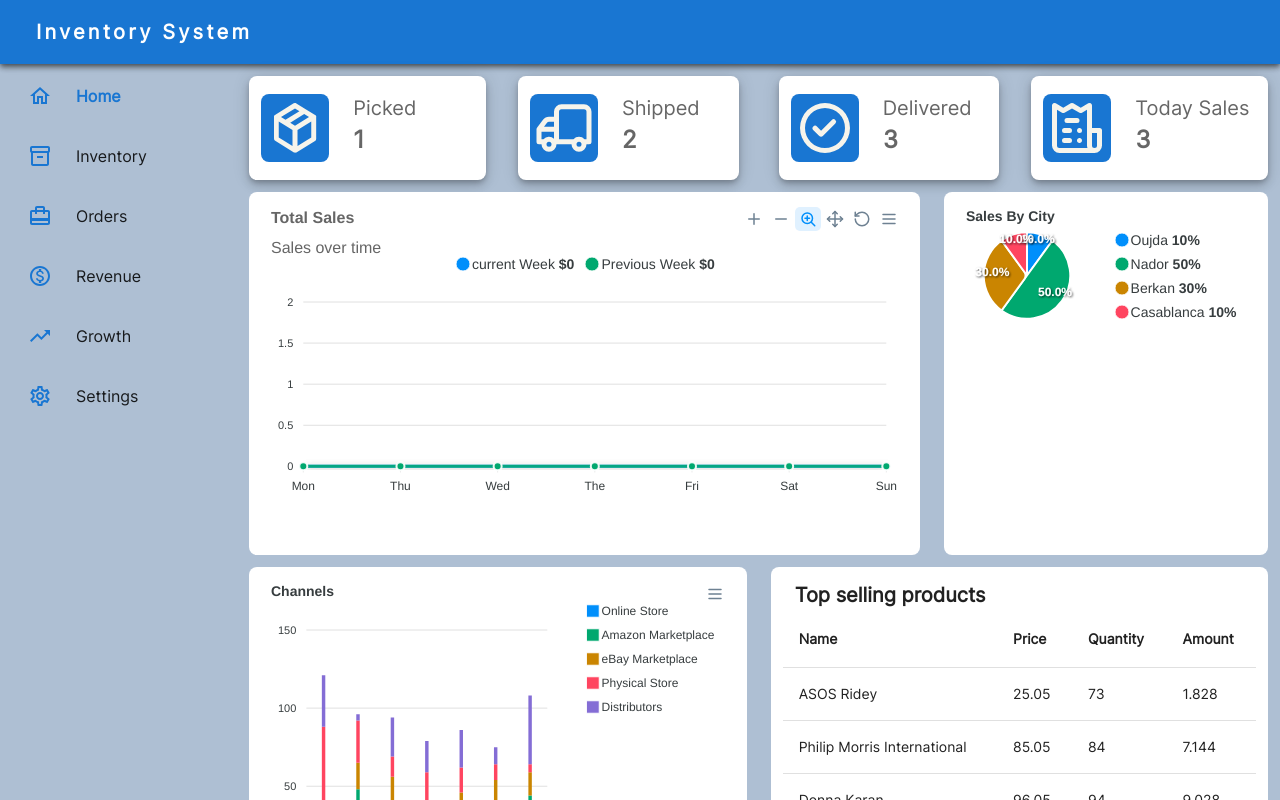
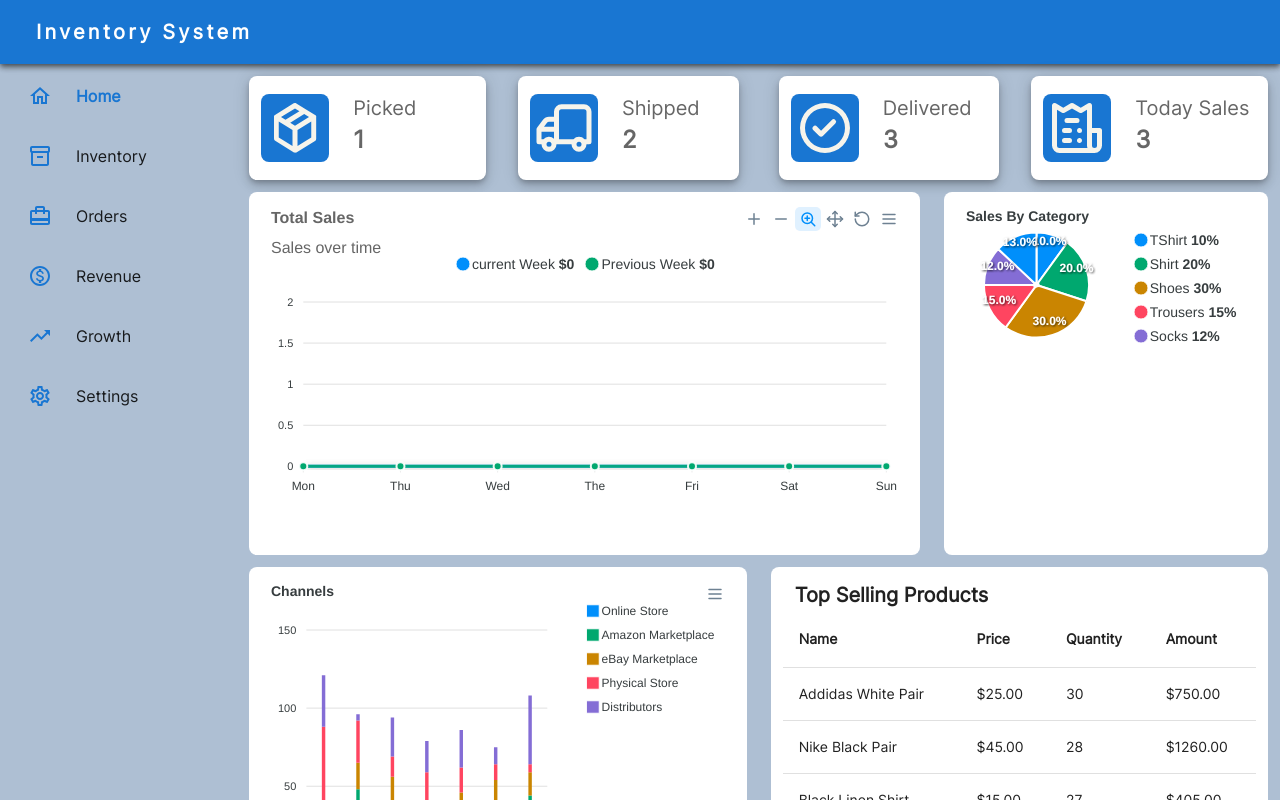
Before and after one commit to BimalaWijekoon/Inventory_Management_System, a React (Vite) app in the folder e-commerce-inventory-system/: page / in a window 1280 px wide. Shown: the top 800 px of the page. Built offline with nearby package versions, Linux system fonts and the light colour scheme.

Commit message:
sales by category names and recursion fro topselling products amount calculation

```diff
--- a/e-commerce-inventory-system/src/components/bodyComponents/Home/Home.jsx
+++ b/e-commerce-inventory-system/src/components/bodyComponents/Home/Home.jsx
@@ -7,7 +7,7 @@ import UilTruck from "@iconscout/react-unicons/icons/uil-truck";
 import UilCheckCircle from "@iconscout/react-unicons/icons/uil-check-circle";
 import InfoCard from "../../subComponents/InfoCard";
 import TotalSales from "./TotalSales";
-import SalesByCity from "./SalesByCity";
+import SalesByCategoty from "./SalesByCategory";
 import Channels from "./Channels";
 import TopSellingProduct from "./TopSellingProduct";
 export default class Home extends Component {
@@ -80,7 +80,7 @@ export default class Home extends Component {
             <TotalSales data={data} />
           </Grid>
           <Grid item md={4}>
-            <SalesByCity data={data} />
+            <SalesByCategoty data={data} />
           </Grid>
         </Grid>
 
--- a/e-commerce-inventory-system/src/components/bodyComponents/Home/SalesByCity.jsx
+++ b/e-commerce-inventory-system/src/components/bodyComponents/Home/SalesByCategory.jsx
@@ -2,27 +2,29 @@ import React from "react";
 import { Box } from "@mui/material";
 import ApexCharts from "react-apexcharts";
 
-export default function SalesByCity() {
+export default function SalesByCategory() {
   const donutOption = {
-    labels: ["Oujda", "Nador", "Berkan", "Casablanca"],
+    labels: ["TShirt", "Shirt", "Shoes", "Trousers", "Socks", "Shorts"],
     legend: {
       position: "right",
       fontSize: "14",
 
       customLegendItems: [
-        "Oujda <b>10%</b>",
-        "Nador <b>50%</b>",
-        "Berkan <b>30%</b>",
-        "Casablanca <b>10%</b>",
+        "TShirt <b>10%</b>",
+        "Shirt <b>20%</b>",
+        "Shoes <b>30%</b>",
+        "Trousers <b>15%</b>",
+        "Socks <b>12%</b>",
+        "Shorts <b>13%</b>",
       ],
       //   const total = data.reduce((sum, value) => sum + value, 0);
       // const percentages = data.map(value => ((value / total) * 100).toFixed(2) + '%');
     },
     title: {
-      text: "Sales By City",
+      text: "Sales By Category",
     },
   };
-  const donutSeries = [10, 50, 30, 10];
+  const donutSeries = [10, 20, 30, 15, 12, 13];
 
   return (
     <Box
--- a/e-commerce-inventory-system/src/components/bodyComponents/Home/TopSellingProduct.jsx
+++ b/e-commerce-inventory-system/src/components/bodyComponents/Home/TopSellingProduct.jsx
@@ -9,19 +9,36 @@ import {
   TableRow,
   Typography,
 } from "@mui/material";
+
 export default function TopSellingProduct() {
   const products = [
-    { name: "ASOS Ridey", price: 25.05, quantity: 73, amount: 1.828 },
-    {
-      name: "Philip Morris International",
-      price: 85.05,
-      quantity: 84,
-      amount: 7.144,
-    },
-    { name: "Donna Karan", price: 96.05, quantity: 94, amount: 9.028 },
-    { name: "Marco Pollo", price: 31.09, quantity: 51, amount: 1.585 },
-    { name: "Dolce Gabbana", price: 27.09, quantity: 78, amount: 2.113 },
+    { name: "Addidas White Pair", price: 25.0, quantity: 30 },
+    { name: "Nike Black Pair", price: 45.0, quantity: 28 },
+    { name: "Black Linen Shirt", price: 15.0, quantity: 27 },
+    { name: "Beige Pants", price: 20.0, quantity: 25 },
+    { name: "Black Shorts", price: 18.0, quantity: 20 },
   ];
+
+  // Recursive function to calculate amounts
+  const calculateAmounts = (products, index = 0) => {
+    // Base case: If index is out of bounds, return an empty array
+    if (index >= products.length) {
+      return [];
+    }
+
+    // Calculate amount for the current product
+    const currentAmount = {
+      ...products[index],
+      amount: products[index].price * products[index].quantity,
+    };
+
+    // Recursive call for the remaining products
+    return [currentAmount, ...calculateAmounts(products, index + 1)];
+  };
+
+  // Get updated products with amounts
+  const updatedProducts = calculateAmounts(products);
+
   return (
     <Box
       sx={{
@@ -33,7 +50,7 @@ export default function TopSellingProduct() {
       }}
     >
       <Typography variant="h6" fontWeight={"bold"} sx={{ mx: 3 }}>
-        Top selling products
+        Top Selling Products
       </Typography>
       <TableContainer>
         <Table>
@@ -46,16 +63,14 @@ export default function TopSellingProduct() {
             </TableRow>
           </TableHead>
           <TableBody>
-            {products.map((product, id) => {
-              return (
-                <TableRow key={id}>
-                  <TableCell>{product.name}</TableCell>
-                  <TableCell>{product.price}</TableCell>
-                  <TableCell>{product.quantity}</TableCell>
-                  <TableCell>{product.amount}</TableCell>
-                </TableRow>
-              );
-            })}
+            {updatedProducts.map((product, id) => (
+              <TableRow key={id}>
+                <TableCell>{product.name}</TableCell>
+                <TableCell>${product.price.toFixed(2)}</TableCell>
+                <TableCell>{product.quantity}</TableCell>
+                <TableCell>${product.amount.toFixed(2)}</TableCell>
+              </TableRow>
+            ))}
           </TableBody>
         </Table>
       </TableContainer>
```
